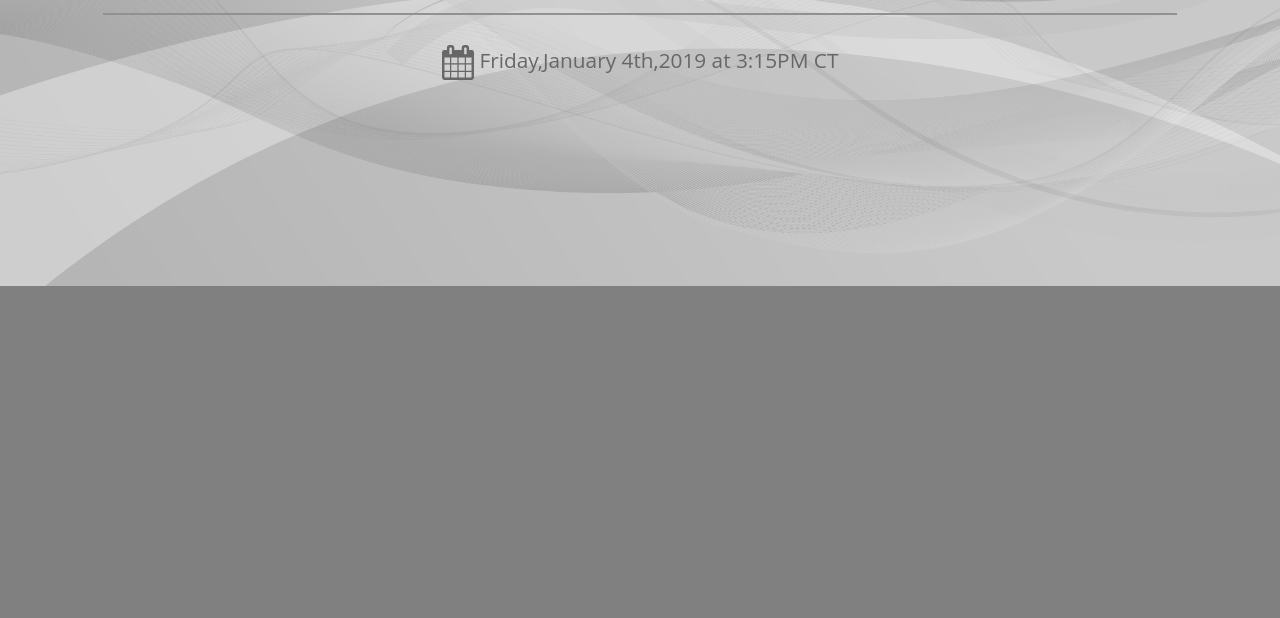
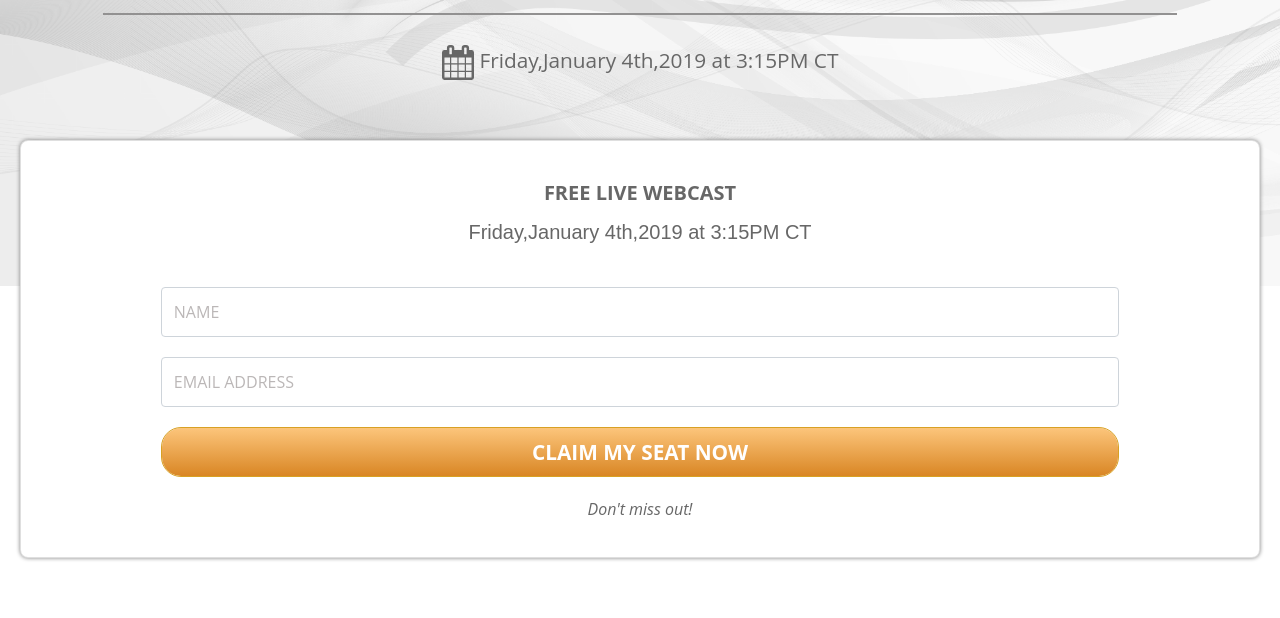
Before and after one commit to markdreed512/simpler-test, a website: page public/index.html in a window 1280 px wide. Shown: the part 384-1002 px from the top of the page. Before the commit the page ends 800 px from the top, so only its background shows below. Drawn offline with nearby package versions, Linux system fonts and the light colour scheme.

Commit message:
url parser

```diff
--- a/app.js
+++ b/app.js
@@ -1,12 +1,15 @@
-var express = require('express');
-var path = require('path');
-var app = express();
+const express = require('express');
+const path = require('path');
+const app = express();
 
 app.use(express.static('public'))
 
 app.get('/', function(req, res){
     res.sendFile(path.join(__dirname, '/public', 'index.html'));
 })
+app.get('/:words', function(req, ses){
+    console.log(req.params.words)
+})
 
 
 app.listen(3000, function(){
--- a/public/assets/css/main.scss
+++ b/public/assets/css/main.scss
@@ -2,7 +2,7 @@ $fontGrey: #676767;
 
 body{
     color: $fontGrey;
-    background-color: grey;
+    // background-color: grey;
     text-align: center;
     font-family: 'Open Sans', sans-serif;
     box-sizing: border-box;
@@ -53,5 +53,49 @@ body{
             font-size: 1.3rem;
         }
     }
+    #reg-card{
+        margin: 60px 20px;
+        border-radius: 8px;
+        box-shadow: 0 0 4px gray;
+        padding: 20px;
+        #card-title{
+            font-weight:800;
+        }
+        #card-subtitle{
+            color: #676767;
+            font-size: 1.25rem;
+            font-family: arial;
+            margin-bottom: 0px;
+        }
+        input{
+            width: 80%;
+            margin: 20px auto;
+            height: 50px;
+            color: rgb(216, 216, 216);
+
+
+        }
+        ::placeholder { /* Chrome, Firefox, Opera, Safari 10.1+ */
+            color: rgb(187, 183, 183);
+            opacity: 1; /* Firefox */
+          }
+        button{
+            width: 80%;
+            height: 50px;
+            background: transparent linear-gradient(180deg, #FCC57B 0%, #D98624 100%) 0% 0% no-repeat padding-box;
+            border: 1px solid #D8A124;
+            border-radius: 20px;
+            opacity: 1;
+            margin-bottom: 20px;
+            font-size: 1.3rem;
+            font-weight:700;
+        }
+        #motto{
+            font-style: italic;
+            color: #676767;
+        }
+
+
+    }
 
 }
--- a/public/index.html
+++ b/public/index.html
@@ -22,13 +22,28 @@
             <p id="subtitle">Consistent Options Income in Almost Any Market Condition</p>
             <div id="line"></div>
             <p id="date"><span id="calendar"><img src="assets/images/calendar.svg" alt=""></span> Friday,January 4th,2019 at 3:15PM CT</p>
+        </div>
+        <div id="reg-card" class="card">
+                <div class="card-body">
+                    <h5 class="card-title"><b>FREE LIVE WEBCAST</b></h5>
+                    <p id="card-subtitle">Friday,January 4th,2019 at 3:15PM CT</p>
+                </div>
+                <form>
+                    <div class="form-group">
+                        <input type="name" class="form-control" id="nameInput" placeholder="NAME">
+                        <input type="email" class="form-control" id="emailInput" placeholder="EMAIL ADDRESS">
+                    </div>
 
-
-        </div>
+                    <button type="submit" class="btn btn-primary">CLAIM MY SEAT NOW</button>
+                </form>
+                <p id="motto">Don't miss out!</p>
+            </div>
     </div>
 
 
-
+<script>
+let decoded = decodeURIComponent(window.location.search.substring(1))
+console.log("this: ", decoded)</script>
 </div>
 </body>
 </html>
```
Also changed, not shown: public/assets/css/main.css, 1 other file.
